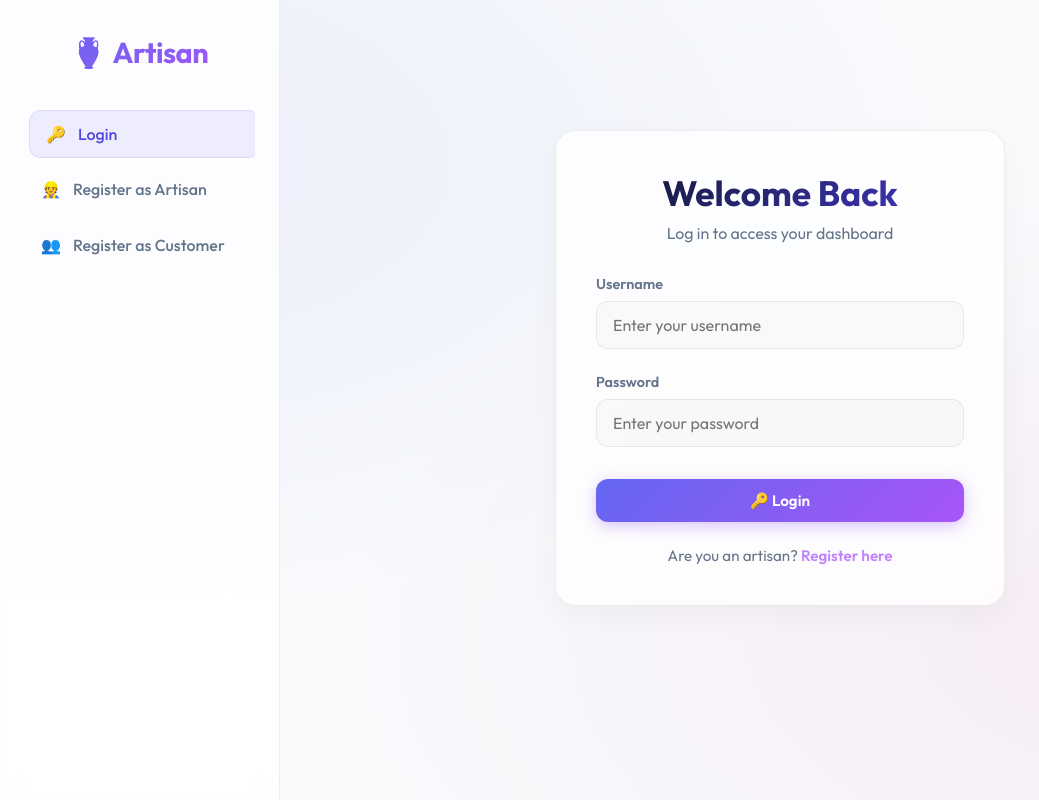
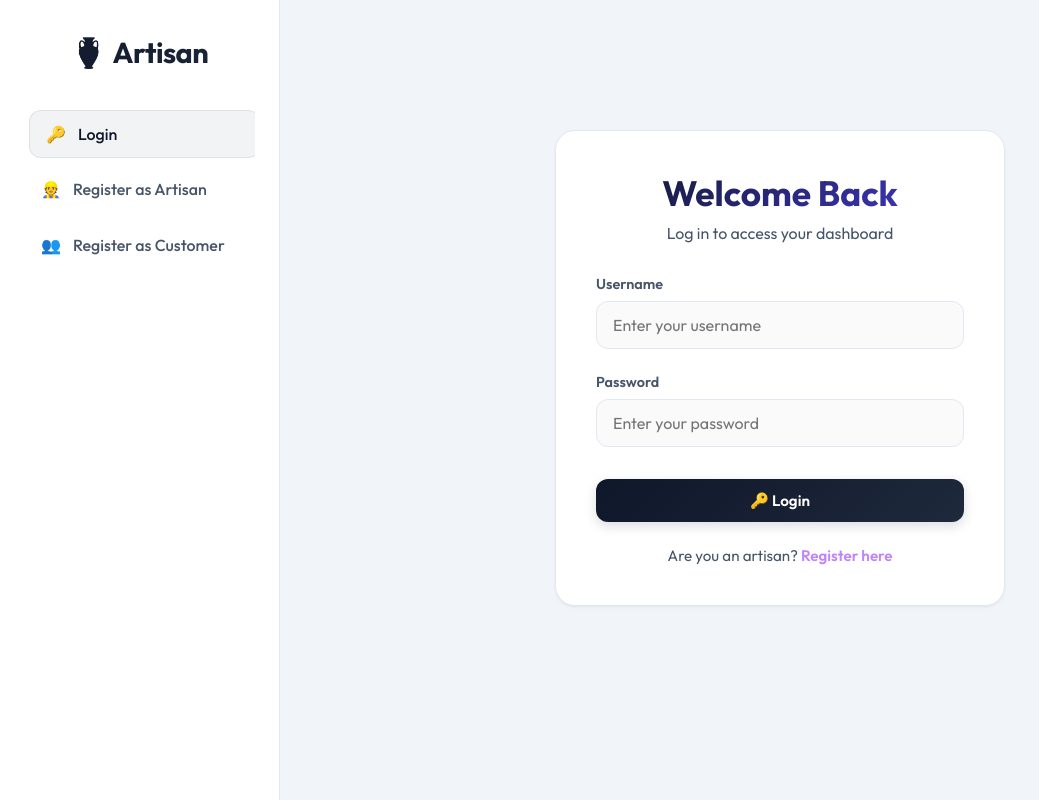
Before and after one commit to sreeraj-999/artisan-marketplace, a Django app: page /log in a window 1280 px wide. Shown: the whole page, without its empty margins (0-1039 px from the left). Run offline with Django 3.2, Linux system fonts and the light colour scheme; some web fonts are replaced.

Commit message:
Update design system to a clean, professional slate-navy SaaS theme

```diff
--- a/artisan_marketplace/templates/base.html
+++ b/artisan_marketplace/templates/base.html
@@ -12,15 +12,15 @@
     <style>
         :root {
             --bg-color: #f8fafc;
-            --sidebar-bg: rgba(255, 255, 255, 0.85);
-            --card-bg: rgba(255, 255, 255, 0.8);
-            --border-color: rgba(0, 0, 0, 0.07);
-            --primary-gradient: linear-gradient(135deg, #6366f1 0%, #a855f7 100%);
-            --accent-gradient: linear-gradient(135deg, #f59e0b 0%, #ef4444 100%);
-            --text-color: #1e293b;
-            --text-muted: #64748b;
-            --shadow: 0 10px 30px rgba(0, 0, 0, 0.04), 0 1px 3px rgba(0, 0, 0, 0.02);
-            --glow: 0 0 15px rgba(99, 102, 241, 0.15);
+            --sidebar-bg: #ffffff;
+            --card-bg: #ffffff;
+            --border-color: #e2e8f0;
+            --primary-gradient: linear-gradient(135deg, #0f172a 0%, #1e293b 100%);
+            --accent-gradient: linear-gradient(135deg, #3b82f6 0%, #1d4ed8 100%);
+            --text-color: #0f172a;
+            --text-muted: #475569;
+            --shadow: 0 1px 3px 0 rgba(0, 0, 0, 0.05), 0 1px 2px -1px rgba(0, 0, 0, 0.05), 0 4px 6px -1px rgba(0, 0, 0, 0.02);
+            --glow: 0 0 12px rgba(15, 23, 42, 0.05);
         }
 
         * {
@@ -31,15 +31,12 @@
         }
 
         body {
-            background-color: var(--bg-color);
+            background-color: #f1f5f9;
             color: var(--text-color);
             min-height: 100vh;
             display: flex;
             overflow-x: hidden;
-            background-image:
-                radial-gradient(at 10% 20%, rgba(99, 102, 241, 0.08) 0px, transparent 50%),
-                radial-gradient(at 90% 80%, rgba(236, 72, 153, 0.08) 0px, transparent 50%);
-            background-attachment: fixed;
+            background-image: none;
         }
 
         /* Sidebar Styling */
@@ -108,9 +105,9 @@
         }
 
         .nav-links li.active a {
-            background: rgba(99, 102, 241, 0.1);
-            border-color: rgba(99, 102, 241, 0.15);
-            color: #4f46e5;
+            background: rgba(15, 23, 42, 0.05);
+            border-color: rgba(15, 23, 42, 0.08);
+            color: #0f172a;
         }
 
         .nav-links li a.logout-link {
@@ -225,23 +222,23 @@
         .btn-primary {
             background: var(--primary-gradient);
             color: #fff;
-            box-shadow: 0 4px 15px rgba(124, 58, 237, 0.3);
+            box-shadow: 0 4px 12px rgba(15, 23, 42, 0.15);
         }
 
         .btn-primary:hover {
             transform: translateY(-2px);
-            box-shadow: 0 6px 20px rgba(124, 58, 237, 0.5);
+            box-shadow: 0 6px 16px rgba(15, 23, 42, 0.25);
         }
 
         .btn-accent {
             background: var(--accent-gradient);
             color: #fff;
-            box-shadow: 0 4px 15px rgba(239, 68, 68, 0.3);
+            box-shadow: 0 4px 12px rgba(59, 130, 246, 0.2);
         }
 
         .btn-accent:hover {
             transform: translateY(-2px);
-            box-shadow: 0 6px 20px rgba(239, 68, 68, 0.5);
+            box-shadow: 0 6px 16px rgba(59, 130, 246, 0.35);
         }
 
         .btn-secondary {
```
